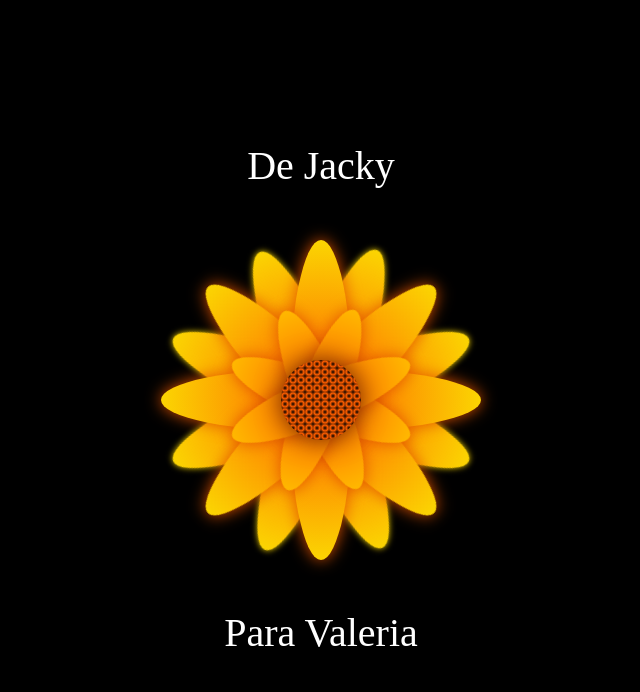
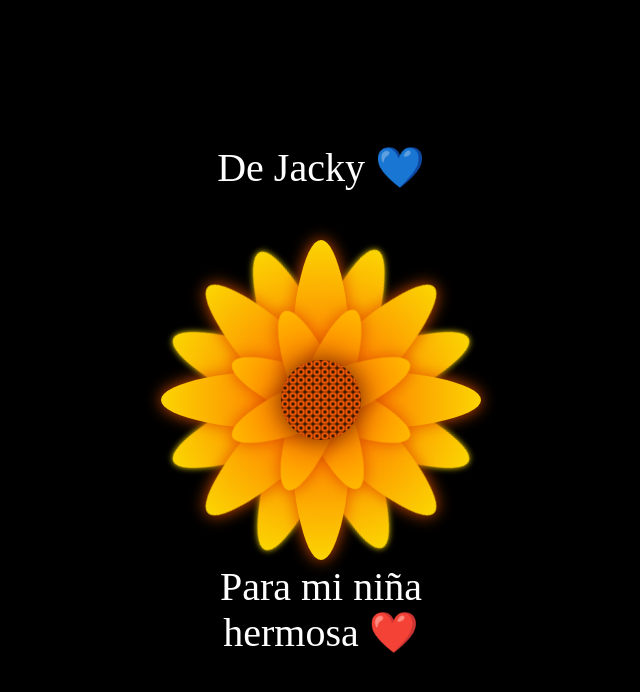
Before and after one commit to JackyR20/Flor-Amarilla, a plain HTML site: page docs/index.html in a window 1280 px wide. Shown: the whole page, without its empty margins (319-959 px from the left). Drawn offline with Linux system fonts and the light colour scheme.

Commit message:
Update index.html

```diff
--- a/docs/index.html
+++ b/docs/index.html
@@ -5,12 +5,12 @@
     <meta http-equiv="X-UA-Compatible" content="IE=edge">
     <meta name="viewport" content="width=device-width, initial-scale=1.0">
     <link rel="Stylesheet" href="style.css">
-    <title>Flower</title>
+    <title>Flor amarilla</title>
 </head>
 <body>
 
 <div class="flower">
-    <div class="text-above">De Jacky</div>
+    <div class="text-above">De Jacky 💙</div>
     <div class="mid">
     </div>
     <div class="Petal1 p1">
@@ -37,7 +37,7 @@
     </div>
     <div class="Petal3 p4">
     </div>
-    <div class="text-below">Para Valeria </div>
+    <div class="text-below">Para mi niña hermosa ❤️</div>
   </div>
 </body>
 </html>
```
